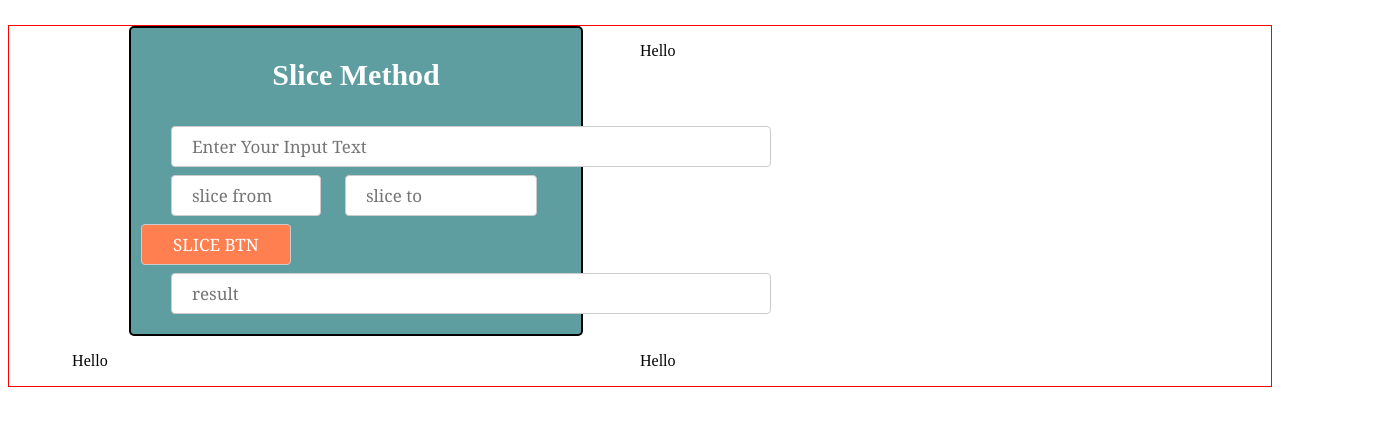
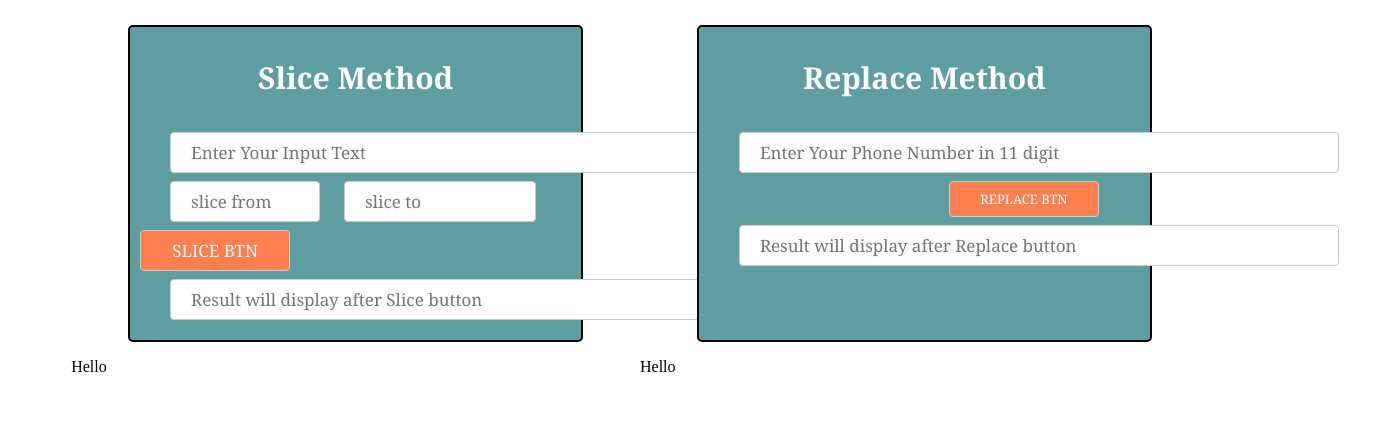
Before and after one commit to ahanik/Eshikhon-Homework, a plain HTML site: page class12.html in a window 1280 px wide. Shown: the whole page, 1379 px wide, since content can reach past the window. Drawn offline with Linux system fonts and the light colour scheme.

Commit message:
second method done

```diff
--- a/class12.html
+++ b/class12.html
@@ -6,7 +6,6 @@
     <title>Class 12 Assignment</title>
     <style>
         #full_section{
-            border:1px solid red;
             display: grid;
             grid-template-columns: repeat(2, 45%);
             justify-content: center;
@@ -82,13 +81,15 @@
 <body>
     <section id="full_section">
 
+
+<!--Slice Method Start-->
         <div class="all_methods">
-            <h3 style="text-align: center; font-size: 30px;">Slice Method</h3>
+            <h3 style="text-align: center; font-size: 30px; font-family: Cambria;">Slice Method</h3>
             <input type="text" name="" class="data_input" id="data_input" placeholder="Enter Your Input Text">
             <input type="text" name="" class="slice_from" id="slice_from" placeholder="slice from">
             <input type="text" name="" class="slice_to" id="slice_to" placeholder="slice to">
             <button onclick="result()" class="result_btn" id="btn">SLICE BTN</button>
-            <input type="text" name="" class="result_input" id="result" placeholder="result" readonly>
+            <input type="text" name="" class="result_input" id="result" placeholder="Result will display after Slice button" readonly>
 
 
             <script>
@@ -101,11 +102,27 @@
                 }
             </script>
         </div>
+<!--Slice Method End-->
 
 
-        <div class="function">
-            <p>Hello</p>
+<!--Replace Method Start-->
+
+        <div class="all_methods">
+            <h3 style="text-align: center; font-size: 30px; font-family: Cambria;">Replace Method</h3>
+            <input type="number" name="" class="data_input" id="data_input1" placeholder="Enter Your Phone Number in 11 digit">
+            <button style="margin-left: 250px; font-size: 13px;" onclick="result1()" class="result_btn" id="btn1">REPLACE BTN</button>
+            <input type="text" name="" class="result_input" id="result1" placeholder="Result will display after Replace button" readonly>
+
+            <script>
+                function result1(){
+                    let d1_input = document.getElementById("data_input1").value;
+                    document.getElementById("result1").value = d1_input.replace(d1_input, "+88 "+d1_input+ "    - Bangladesh Phone Number");
+                }
+            </script>
         </div>
+<!--Replace Method End-->
+
+
 
         <div class="function">
             <p>Hello</p>
```
